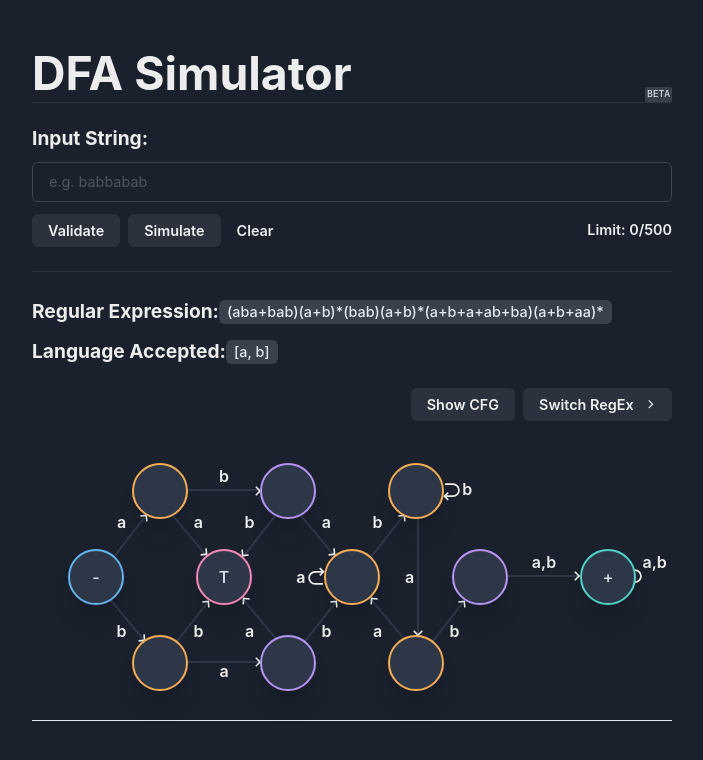
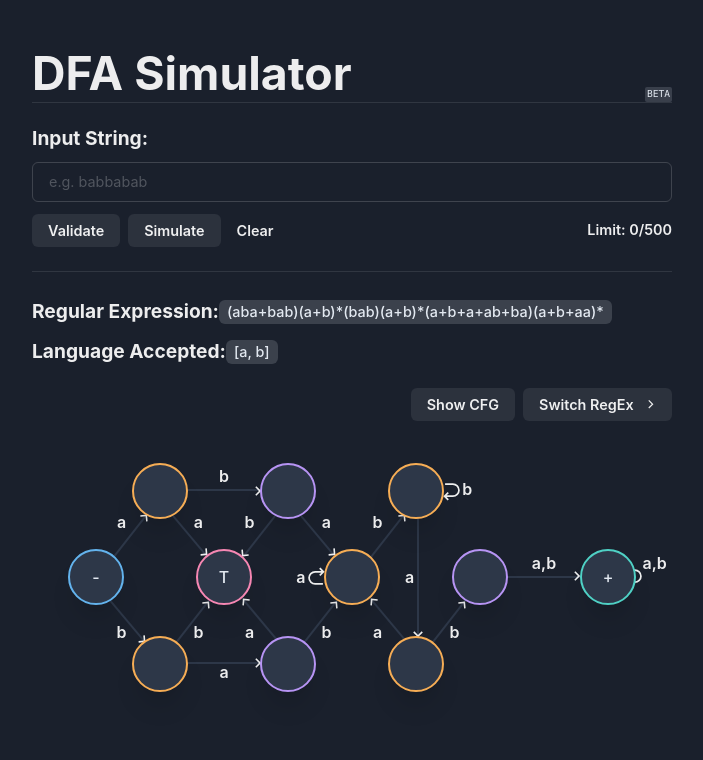
Before and after one commit to Kaezie/AutomataDFA, a Next.js app: page / in a window 1280 px wide. Shown: the top 760 px of the page, without its empty margins (288-991 px from the left). Built offline with nearby package versions, Linux system fonts and the light colour scheme.

Commit message:
change style rmeove border bottom

```diff
--- a/components/components/RightBox.js
+++ b/components/components/RightBox.js
@@ -44,8 +44,6 @@ const RightBox = ({
         <Flex
           h={["12em", null, "18em", null, null, "18em"]}
           pos="relative"
-          borderBottom="solid 1px"
-          borderColor="gray.200"
         >
           {!prob2 ? (
             <FirstDFA currentNode={currentNode} simulating={simulating} />
```
